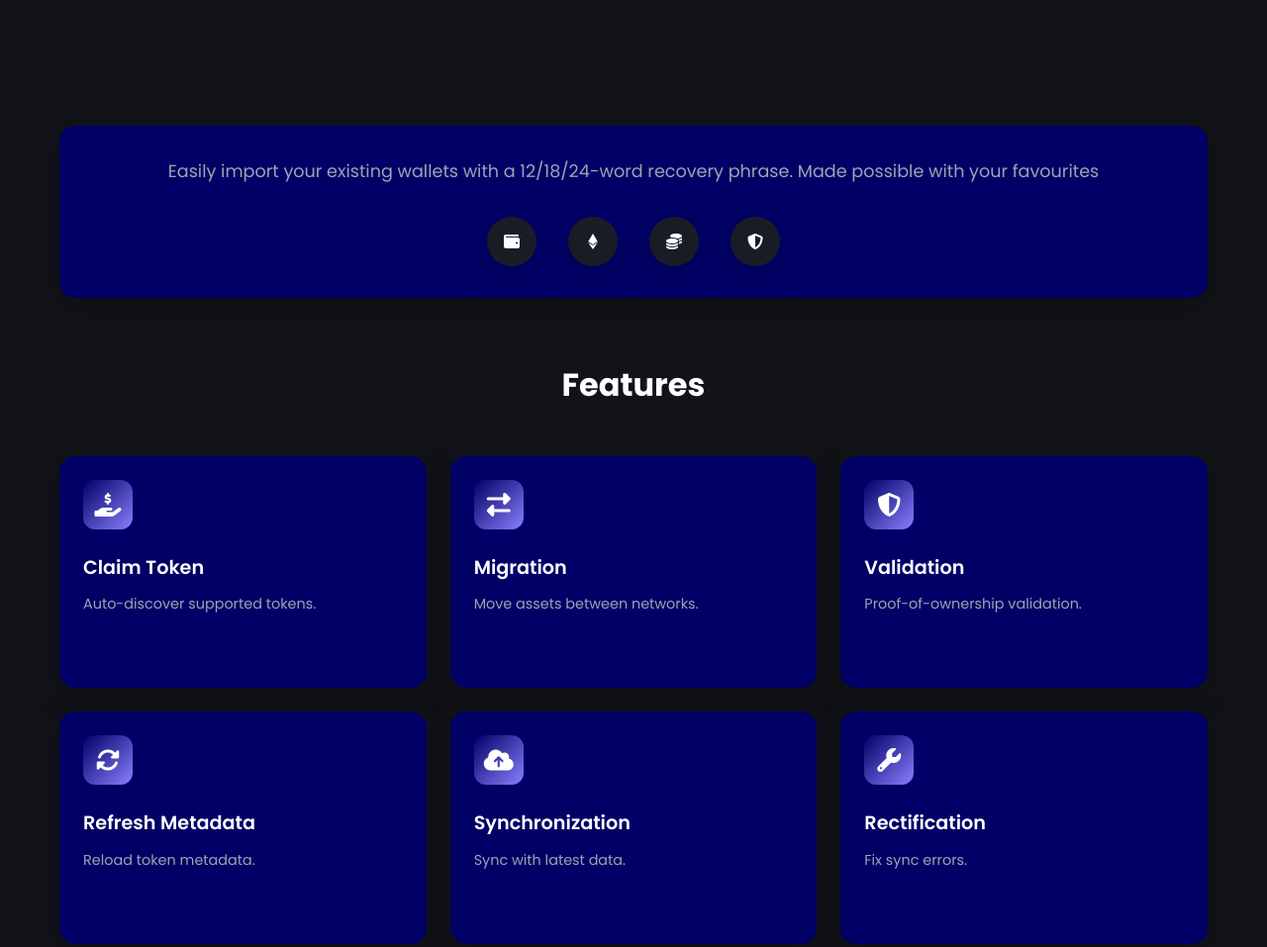
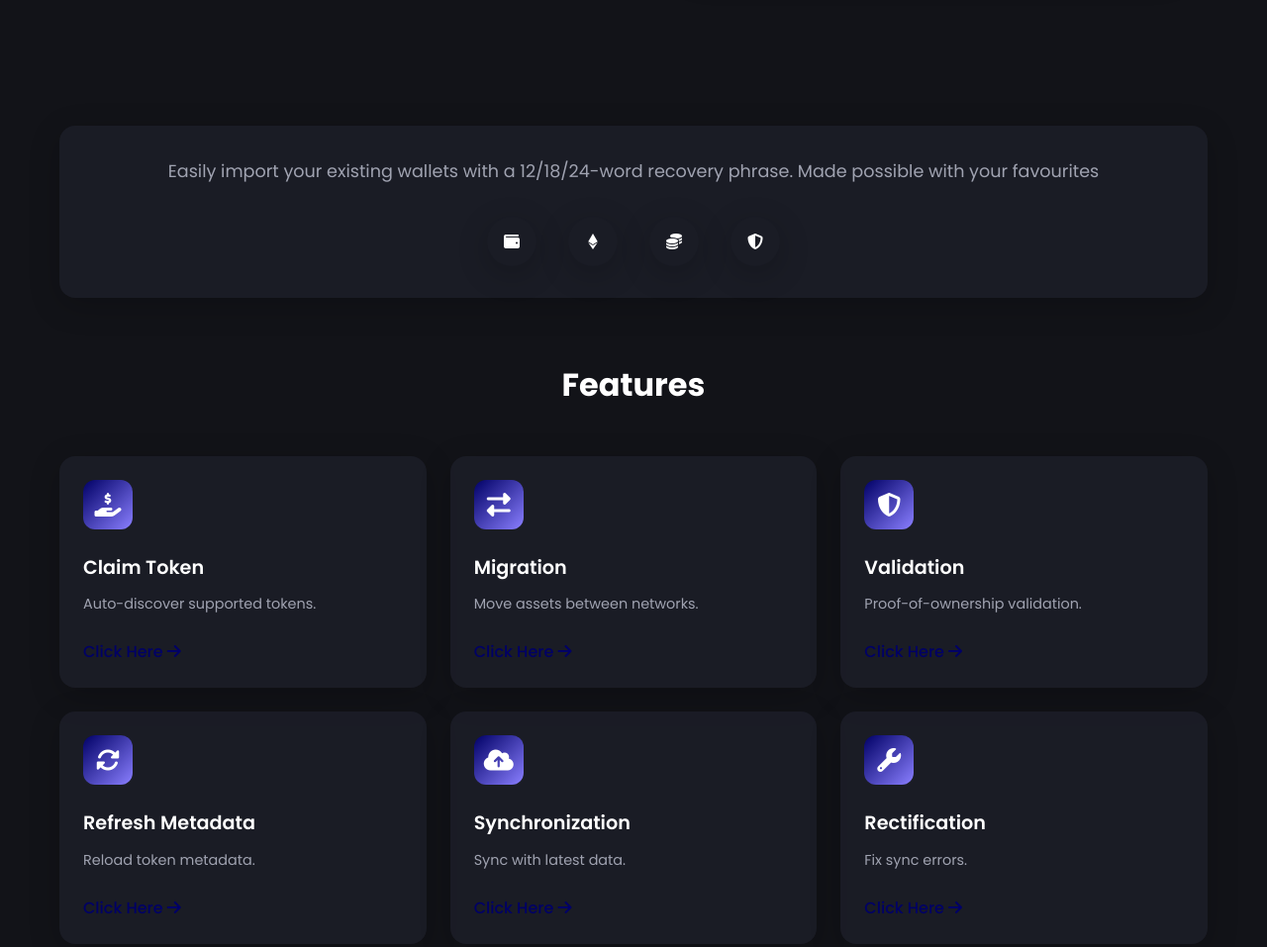
Before and after one commit to InvestorHidan/on-chain, a website: page public/index.html in a window 1280 px wide. Shown: the part 780-1737 px from the top of the page at 99% size. Drawn offline with Linux system fonts and the light colour scheme.

Commit message:
Update index.html

```diff
--- a/public/index.html
+++ b/public/index.html
@@ -17,7 +17,7 @@
             --accent-pink: #000066;
             --accent-teal: #50e3c2;
             --accent-purple: #8a7fff;
-            --card-bg: #000066;
+            --card-bg: rgba(30, 32, 44, 0.7);
             --shadow: 0 8px 32px rgba(0, 0, 0, 0.2);
             --border-radius: 16px;
             --transition: all 0.3s ease;
```
